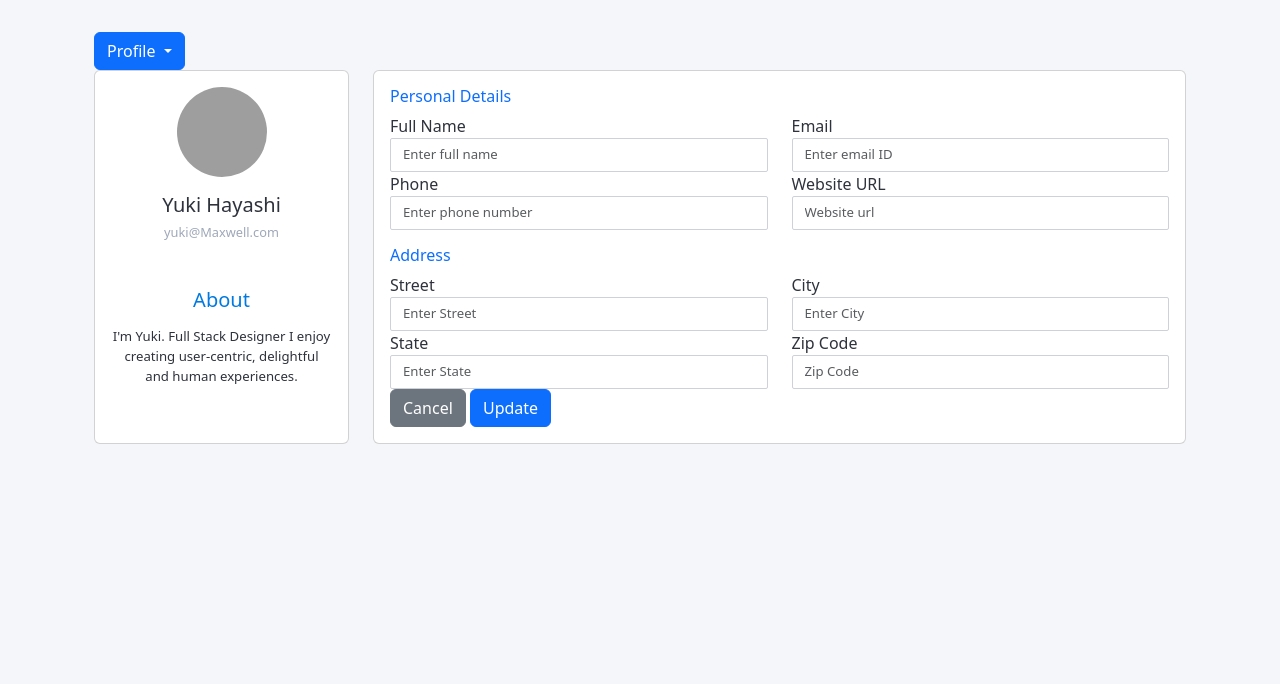
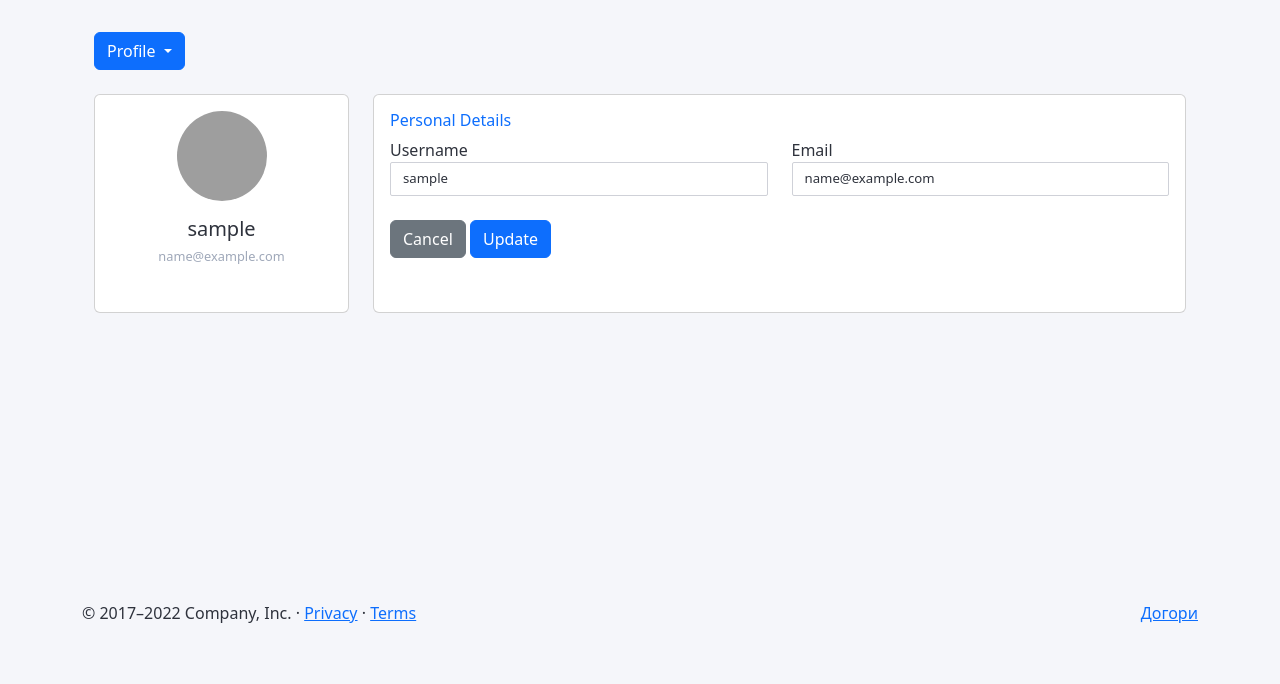
Before and after one commit to Mykhailo-Tr/FinalProject, a Flask app: page /profile/edit in a window 1280 px wide. Shown: the part 56-740 px from the top of the page. After the commit the page ends 679 px from the top, so only its background shows below. Run offline with Flask 3, Linux system fonts and the light colour scheme; the visitor is signed in with stand-in values (Sample User, id 1); some libraries are stand-ins or nearby versions; grey boxes are pictures that could not be loaded.

Commit message:
added the ability to edit the profile

```diff
--- a/SQL_db.py
+++ b/SQL_db.py
@@ -43,3 +43,8 @@ class DataBase:
         with self.connect as conn:
             self.cursor.execute('DELETE FROM users WHERE id=(?)', [user_id])
             conn.commit()
+
+
+    def get_email(self, username: str):
+        with self.connect as conn:
+            return self.cursor.execute('''SELECT email FROM users WHERE username=(?)''', [username]).fetchone()
--- a/main.py
+++ b/main.py
@@ -7,7 +7,7 @@ from validation import Validator
 
 
 app = Flask(__name__)
-# db = DataBase('database.db')
+# my_db = DataBase('instance/db.sqlite')
 app.config["SQLALCHEMY_DATABASE_URI"] = "sqlite:///db.sqlite"
 app.config["SECRET_KEY"] = "abc"
 db = SQLAlchemy()
@@ -80,6 +80,8 @@ def sign_in():
         if user.password == request.form.get("password"):
             login_user(user)
             session["username"] = request.form.get("username")
+            session["password"] = request.form.get("password")
+            session["email"] = Users.query.filter_by(username=session.get("username")).first().email
             return redirect(url_for("account"))
 
     return render_template("auth/sign_in.html")
@@ -136,7 +138,36 @@ def account():
 @app.route("/account/edit")
 def edit_profile():
     if current_user.is_authenticated:
-        return render_template("profile/edit.html", title="Edit Profile", page="edit_profile")
+        return render_template("profile/edit.html", title="Edit Profile", page="edit_profile", user=session)
+    else:
+        flash("You are not logged in!")
+        return redirect(url_for("sign_in"))
+
+
+@app.route("/profile/update", methods=["GET", "POST"])
+@app.route("/account/update", methods=["GET", "POST"])
+def update_profile():
+    if current_user.is_authenticated:
+        if request.method == "POST":
+            try:
+                old_username = session.get("username")
+                new_username = request.form.get("username")
+                new_email = request.form.get("email")
+
+                Users.query.filter_by(username=old_username).update(
+                    dict(email=new_email, username=new_username))
+
+                session["username"] = new_username
+                session["email"] = new_email
+                db.session.commit()
+                flash("User Updated Successfully! ")
+                return redirect(url_for('account'))
+            except Exception as error:
+                flash(f"Error: {error}")
+                return redirect(url_for('edit_profile'))
+
+
+
     else:
         flash("You are not logged in!")
         return redirect(url_for("sign_in"))
--- a/templates/profile/edit.html
+++ b/templates/profile/edit.html
@@ -59,6 +59,7 @@
 <div class="container">
 
     {% include "profile/dropdown.html" %}
+    <br>
     <div class="row gutters">
         <div class="col-xl-3 col-lg-3 col-md-12 col-sm-12 col-12">
         <div class="card h-100">
@@ -68,18 +69,14 @@
                         <div class="user-avatar">
                             <img src="https://bootdey.com/img/Content/avatar/avatar7.png" alt="Maxwell Admin">
                         </div>
-                        <h5 class="user-name">Yuki Hayashi</h5>
-                        <h6 class="user-email">yuki@Maxwell.com</h6>
-                    </div>
-                    <div class="about">
-                        <h5>About</h5>
-                        <p>I'm Yuki. Full Stack Designer I enjoy creating user-centric, delightful and human experiences.</p>
+                        <h5 class="user-name">{{ user['username'] }}</h5>
+                        <h6 class="user-email">{{ user['email'] }}</h6>
                     </div>
                 </div>
             </div>
         </div>
         </div>
-        <div class="col-xl-9 col-lg-9 col-md-12 col-sm-12 col-12">
+        <form action="{{ url_for('update_profile') }}" method="post" class="col-xl-9 col-lg-9 col-md-12 col-sm-12 col-12">
             <div class="card h-100">
                 <div class="card-body">
                     <div class="row gutters">
@@ -88,69 +85,29 @@
                         </div>
                         <div class="col-xl-6 col-lg-6 col-md-6 col-sm-6 col-12">
                             <div class="form-group">
-                            <label for="fullName">Full Name</label>
-                            <input type="text" class="form-control" id="fullName" placeholder="Enter full name">
+                                <label for="fullName">Username</label>
+                                <input name="username" type="text" class="form-control" id="fullName username" placeholder="Enter Username" value="{{ user['username'] }}">
                             </div>
                         </div>
                         <div class="col-xl-6 col-lg-6 col-md-6 col-sm-6 col-12">
                             <div class="form-group">
                                 <label for="eMail">Email</label>
-                            <input type="email" class="form-control" id="eMail" placeholder="Enter email ID">
-                        </div>
-                    </div>
-                    <div class="col-xl-6 col-lg-6 col-md-6 col-sm-6 col-12">
-                        <div class="form-group">
-                            <label for="phone">Phone</label>
-                            <input type="text" class="form-control" id="phone" placeholder="Enter phone number">
-                        </div>
-                    </div>
-                    <div class="col-xl-6 col-lg-6 col-md-6 col-sm-6 col-12">
-                        <div class="form-group">
-                            <label for="website">Website URL</label>
-                            <input type="url" class="form-control" id="website" placeholder="Website url">
+                                <input name="email" type="email" class="form-control" id="eMail" placeholder="Enter Email" value="{{ user['email'] }}">
                             </div>
                         </div>
                     </div>
-                <div class="row gutters">
-                    <div class="col-xl-12 col-lg-12 col-md-12 col-sm-12 col-12">
-                        <h6 class="mt-3 mb-2 text-primary">Address</h6>
-                    </div>
-                    <div class="col-xl-6 col-lg-6 col-md-6 col-sm-6 col-12">
-                        <div class="form-group">
-                            <label for="Street">Street</label>
-                            <input type="name" class="form-control" id="Street" placeholder="Enter Street">
-                        </div>
-                    </div>
-                    <div class="col-xl-6 col-lg-6 col-md-6 col-sm-6 col-12">
-                        <div class="form-group">
-                            <label for="ciTy">City</label>
-                            <input type="name" class="form-control" id="ciTy" placeholder="Enter City">
-                        </div>
-                    </div>
-                    <div class="col-xl-6 col-lg-6 col-md-6 col-sm-6 col-12">
-                        <div class="form-group">
-                            <label for="sTate">State</label>
-                            <input type="text" class="form-control" id="sTate" placeholder="Enter State">
-                        </div>
-                    </div>
-                    <div class="col-xl-6 col-lg-6 col-md-6 col-sm-6 col-12">
-                        <div class="form-group">
-                            <label for="zIp">Zip Code</label>
-                            <input type="text" class="form-control" id="zIp" placeholder="Zip Code">
-                        </div>
-                    </div>
-                </div>
+                    <br>
                     <div class="row gutters">
                         <div class="col-xl-12 col-lg-12 col-md-12 col-sm-12 col-12">
                             <div class="text-right">
-                            <button type="button" id="submit" name="submit" class="btn btn-secondary">Cancel</button>
-                            <button type="button" id="submit" name="submit" class="btn btn-primary">Update</button>
+                                <button type="reset" id="submit" name="submit" class="btn btn-secondary">Cancel</button>
+                                <button type="submit" id="submit" name="submit" class="btn btn-primary">Update</button>
                             </div>
                         </div>
                     </div>
                 </div>
             </div>
-        </div>
+        </form>
         </div>
 
 
```
Lines whose indentation alone changed are shown as unchanged.
